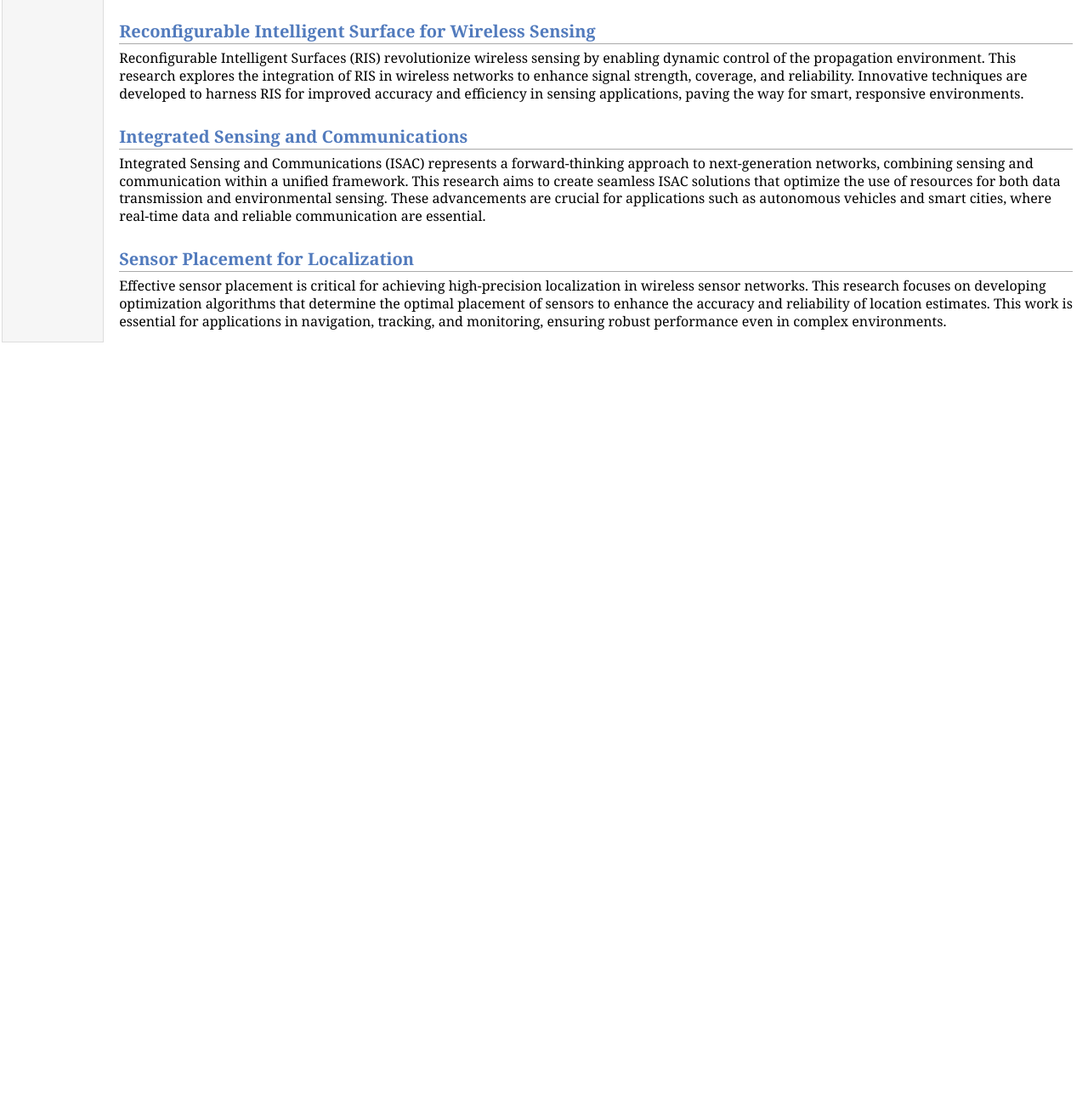
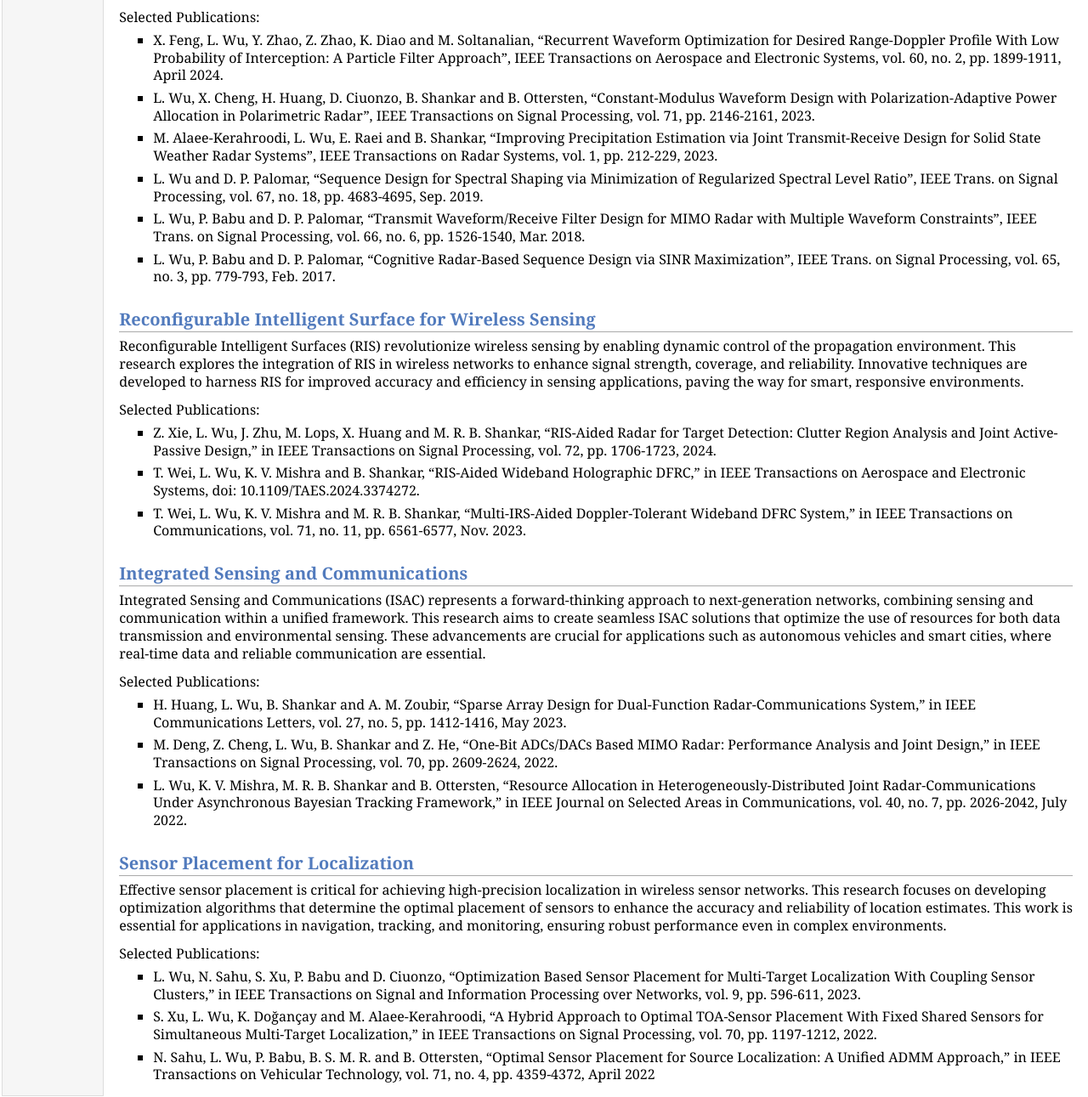
Before and after one commit to LinlongWu92/linlongwu92.github.io, a plain HTML site: page research.html in a window 1280 px wide. Shown: the part 375-1666 px from the top of the page at 85% size. Before the commit the page ends 800 px from the top, so only its background shows below. Drawn offline with Linux system fonts and the light colour scheme.

Commit message:
Update research.html

```diff
--- a/research.html
+++ b/research.html
@@ -39,22 +39,64 @@
 <p>Radar waveform design is crucial for enhancing the performance of radar systems.
 This research focuses on optimizing radar waveforms to achieve superior detection and estimation capabilities.
 Advanced optimization methods are employed to develop waveforms that balance resolution and ambiguity,
-thereby improving target detection, classification, and tracking in various operational environments.</p>
+thereby improving target detection, classification, and tracking in various operational environments.<br /></p>
+<p>Selected Publications:<br /></p>
+<ul>
+<li><p>X. Feng, L. Wu, Y. Zhao, Z. Zhao, K. Diao and M. Soltanalian, &ldquo;Recurrent Waveform Optimization for Desired Range-Doppler Profile With Low Probability of Interception: A Particle Filter Approach&rdquo;, IEEE Transactions on Aerospace and Electronic Systems, vol. 60, no. 2, pp. 1899-1911, April 2024.</p>
+</li>
+<li><p>L. Wu, X. Cheng, H. Huang, D. Ciuonzo, B. Shankar and B. Ottersten, &ldquo;Constant-Modulus Waveform Design with Polarization-Adaptive Power Allocation in Polarimetric Radar&rdquo;, IEEE Transactions on Signal Processing, vol. 71, pp. 2146-2161, 2023.</p>
+</li>
+<li><p>M. Alaee-Kerahroodi, L. Wu, E. Raei and B. Shankar, &ldquo;Improving Precipitation Estimation via Joint Transmit-Receive Design for Solid State Weather Radar Systems&rdquo;, IEEE Transactions on Radar Systems, vol. 1, pp. 212-229, 2023.</p>
+</li>
+<li><p>L. Wu and D. P. Palomar, &ldquo;Sequence Design for Spectral Shaping via Minimization of Regularized Spectral Level Ratio&rdquo;, IEEE Trans. on Signal Processing, vol. 67, no. 18, pp. 4683-4695, Sep. 2019.</p>
+</li>
+<li><p>L. Wu, P. Babu and D. P. Palomar, &ldquo;Transmit Waveform/Receive Filter Design for MIMO Radar with Multiple Waveform Constraints&rdquo;, IEEE Trans. on Signal Processing, vol. 66, no. 6, pp. 1526-1540, Mar. 2018.</p>
+</li>
+<li><p>L. Wu, P. Babu and D. P. Palomar, &ldquo;Cognitive Radar-Based Sequence Design via SINR Maximization&rdquo;, IEEE Trans. on Signal Processing, vol. 65, no. 3, pp. 779-793, Feb. 2017.</p>
+</li>
+</ul>
 <h2>Reconfigurable Intelligent Surface for Wireless Sensing</h2>
 <p>Reconfigurable Intelligent Surfaces (RIS) revolutionize wireless sensing by enabling dynamic control of the propagation environment.
 This research explores the integration of RIS in wireless networks to enhance signal strength, coverage,
 and reliability. Innovative techniques are developed to harness RIS for improved accuracy and efficiency in sensing applications,
-paving the way for smart, responsive environments.</p>
+paving the way for smart, responsive environments.<br /></p>
+<p>Selected Publications:<br /></p>
+<ul>
+<li><p>Z. Xie, L. Wu, J. Zhu, M. Lops, X. Huang and M. R. B. Shankar, &ldquo;RIS-Aided Radar for Target Detection: Clutter Region Analysis and Joint Active-Passive Design,&rdquo; in IEEE Transactions on Signal Processing, vol. 72, pp. 1706-1723, 2024.</p>
+</li>
+<li><p>T. Wei, L. Wu, K. V. Mishra and B. Shankar, &ldquo;RIS-Aided Wideband Holographic DFRC,&rdquo; in IEEE Transactions on Aerospace and Electronic Systems, doi: 10.1109/TAES.2024.3374272.</p>
+</li>
+<li><p>T. Wei, L. Wu, K. V. Mishra and M. R. B. Shankar, &ldquo;Multi-IRS-Aided Doppler-Tolerant Wideband DFRC System,&rdquo; in IEEE Transactions on Communications, vol. 71, no. 11, pp. 6561-6577, Nov. 2023.</p>
+</li>
+</ul>
 <h2>Integrated Sensing and Communications</h2>
 <p>Integrated Sensing and Communications (ISAC) represents a forward-thinking approach to next-generation networks,
 combining sensing and communication within a unified framework. This research aims to create seamless ISAC solutions
 that optimize the use of resources for both data transmission and environmental sensing.
-These advancements are crucial for applications such as autonomous vehicles and smart cities, where real-time data and reliable communication are essential.</p>
+These advancements are crucial for applications such as autonomous vehicles and smart cities, where real-time data and reliable communication are essential.<br /></p>
+<p>Selected Publications:<br /></p>
+<ul>
+<li><p>H. Huang, L. Wu, B. Shankar and A. M. Zoubir, &ldquo;Sparse Array Design for Dual-Function Radar-Communications System,&rdquo; in IEEE Communications Letters, vol. 27, no. 5, pp. 1412-1416, May 2023.</p>
+</li>
+<li><p>M. Deng, Z. Cheng, L. Wu, B. Shankar and Z. He, &ldquo;One-Bit ADCs/DACs Based MIMO Radar: Performance Analysis and Joint Design,&rdquo; in IEEE Transactions on Signal Processing, vol. 70, pp. 2609-2624, 2022.</p>
+</li>
+<li><p>L. Wu, K. V. Mishra, M. R. B. Shankar and B. Ottersten, &ldquo;Resource Allocation in Heterogeneously-Distributed Joint Radar-Communications Under Asynchronous Bayesian Tracking Framework,&rdquo; in IEEE Journal on Selected Areas in Communications, vol. 40, no. 7, pp. 2026-2042, July 2022.</p>
+</li>
+</ul>
 <h2>Sensor Placement for Localization</h2>
 <p>Effective sensor placement is critical for achieving high-precision localization in wireless sensor networks.
 This research focuses on developing optimization algorithms that determine the optimal placement of sensors to
 enhance the accuracy and reliability of location estimates. This work is essential for applications in navigation,
-tracking, and monitoring, ensuring robust performance even in complex environments.</p>
+tracking, and monitoring, ensuring robust performance even in complex environments.<br /></p>
+<p>Selected Publications:<br /></p>
+<ul>
+<li><p>L. Wu, N. Sahu, S. Xu, P. Babu and D. Ciuonzo, &ldquo;Optimization Based Sensor Placement for Multi-Target Localization With Coupling Sensor Clusters,&rdquo; in IEEE Transactions on Signal and Information Processing over Networks, vol. 9, pp. 596-611, 2023.</p>
+</li>
+<li><p>S. Xu, L. Wu, K. Doğançay and M. Alaee-Kerahroodi, &ldquo;A Hybrid Approach to Optimal TOA-Sensor Placement With Fixed Shared Sensors for Simultaneous Multi-Target Localization,&rdquo; in IEEE Transactions on Signal Processing, vol. 70, pp. 1197-1212, 2022.</p>
+</li>
+<li><p>N. Sahu, L. Wu, P. Babu, B. S. M. R. and B. Ottersten, &ldquo;Optimal Sensor Placement for Source Localization: A Unified ADMM Approach,&rdquo; in IEEE Transactions on Vehicular Technology, vol. 71, no. 4, pp. 4359-4372, April 2022</p>
+</li>
+</ul>
 </td>
 </tr>
 </table>
```
